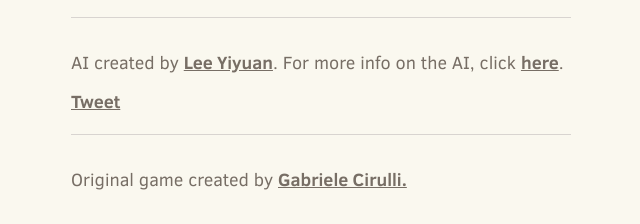
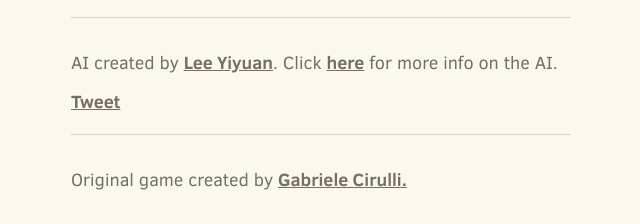
Before and after one commit to LeeYiyuan/2048ai, a plain HTML site: page index.html in a window 1280 px wide. Shown: the part 777-1001 px from the top of the page, 319-959 px from the left. Drawn offline with Linux system fonts and the light colour scheme; no server answers.

Commit message:
Changed some sentence structure

```diff
--- a/index.html
+++ b/index.html
@@ -74,8 +74,7 @@
 
     <hr>
     <p>
-    AI created by <a href="http://codemyroad.wordpress.com" target="_blank">Lee Yiyuan</a>. For more info on the AI, click <a href="http://codemyroad.wordpress.com/2014/05/14/2048-ai-the-intelligent-bot/" target="_blank">here</a>.
-    </p>
+    AI created by <a href="http://codemyroad.wordpress.com" target="_blank">Lee Yiyuan</a>. Click <a href="http://codemyroad.wordpress.com/2014/05/14/2048-ai-the-intelligent-bot/" target="_blank">here</a> for more info on the AI.     </p>
       <a href="https://twitter.com/share" class="twitter-share-button" data-url="http://leeyiyuan.github.io/2048ai/" data-via="LeeYiyuan">Tweet</a>
       <hr>
     <p>
```
